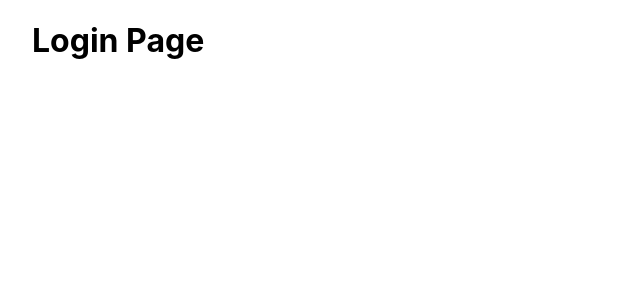
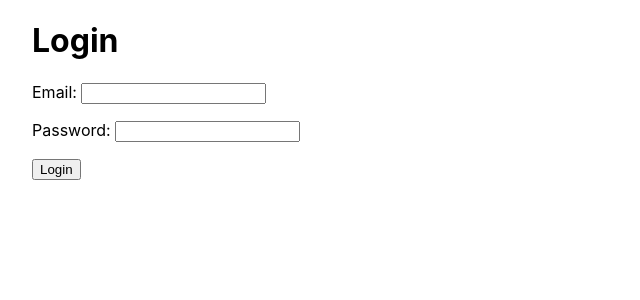
Before and after one commit to vishakahegde/codaisseur-coders, a React (Create React App) app: page /login in a window 1280 px wide. Shown: the top 300 px of the page, without its empty margins (0-640 px from the left). Built offline with nearby package versions, Linux system fonts and the light colour scheme.

Commit message:
create auth slice for Login Page and add form to submit

```diff
--- a/src/pages/LoginPage.js
+++ b/src/pages/LoginPage.js
@@ -1,9 +1,44 @@
-import React from "react";
+import React, { useState } from "react";
 
 export default function LoginPage() {
+  const [email, setEmail] = useState("");
+  const [password, setPassword] = useState("");
+
+  function handleSubmit(event) {
+    event.preventDefault();
+
+    // TODO
+    console.log("TODO login with:", email, password);
+  }
+
   return (
     <div>
-      <h1>Login Page</h1>
+      <h1>Login</h1>
+      <form onSubmit={handleSubmit}>
+        <p>
+          <label>
+            Email:{" "}
+            <input
+              type="email"
+              value={email}
+              onChange={(e) => setEmail(e.target.value)}
+            />
+          </label>
+        </p>
+        <p>
+          <label>
+            Password:{" "}
+            <input
+              type="password"
+              value={password}
+              onChange={(e) => setPassword(e.target.value)}
+            />
+          </label>
+        </p>
+        <p>
+          <button type="submit">Login</button>
+        </p>
+      </form>
     </div>
   );
 }
--- /dev/null
+++ b/src/store/auth/reducer.js
@@ -0,0 +1,12 @@
+const initialState = {
+  me: null, // the logged-in user
+  accessToken: null,
+};
+
+export function AuthSliceReducer(state = initialState, action) {
+  switch (action.type) {
+    default: {
+      return state;
+    }
+  }
+}
--- a/src/store/reducer.js
+++ b/src/store/reducer.js
@@ -2,10 +2,12 @@
 import { combineReducers } from "redux";
 import FeedSliceReducer from "./feed/reducer";
 import { PostPageSliceReducer } from "./postPage/reducer";
+import { AuthSliceReducer } from "./auth/reducer";
 
 const reducer = combineReducers({
   feed: FeedSliceReducer,
   postPage: PostPageSliceReducer,
+  auth: AuthSliceReducer,
   // etc.
 });
 
```
Also changed, not shown: src/store/auth/actions.js (added, +16 -0 lines).
